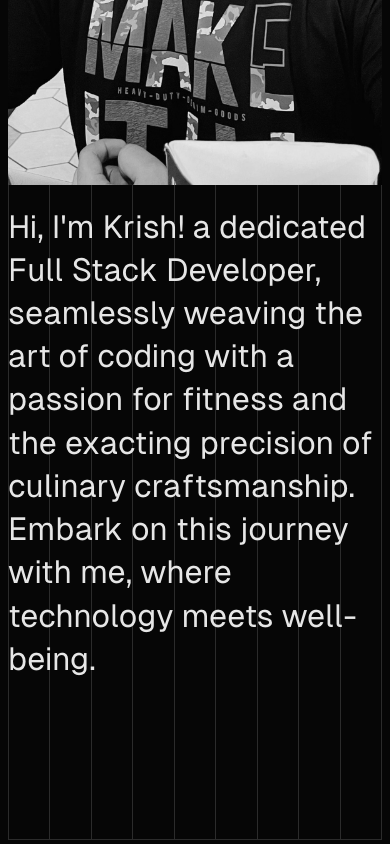
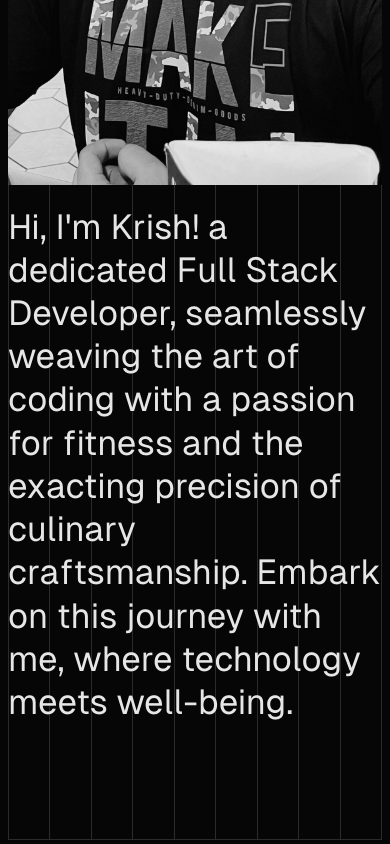
Before and after one commit to Krish-tiwari212/portfolio, a React (Vite) app: page / in a window 390 px wide. Shown: the part 4465-5309 px from the top of the page. Built offline with nearby package versions, Linux system fonts and the light colour scheme.

Commit message:
section 3 and some responsiveness

```diff
--- a/src/App.jsx
+++ b/src/App.jsx
@@ -46,7 +46,7 @@ const App = () => {
             <img src={real_me} alt="" srcset="" className='grayscale object-cover object-center w-full h-full' />
           </div>
           <div className='lg:order-1 pt-5 lg:pt-10 lg:pr-10 absolute lg:static md:mt-6 lg:w-1/2'>
-            <h2 className='lg:text-[2.5rem] text-[2rem]  sm:text-4xl leading-[2.7rem] z-[100]'>
+            <h2 className='lg:text-[2.5rem] text-[8.9vw]  sm:text-4xl leading-[2.7rem] z-[100]'>
               Hi, I'm Krish! a dedicated Full Stack Developer, seamlessly weaving the art of coding with a passion for fitness and the exacting precision of culinary craftsmanship. Embark on this journey with me, where technology meets well-being.
             </h2>
           </div>
```
